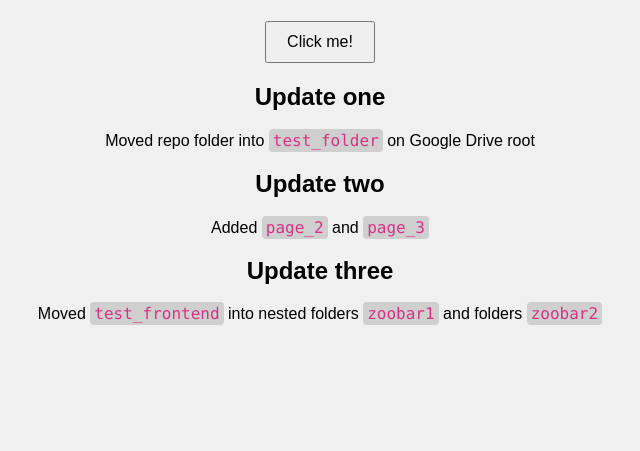
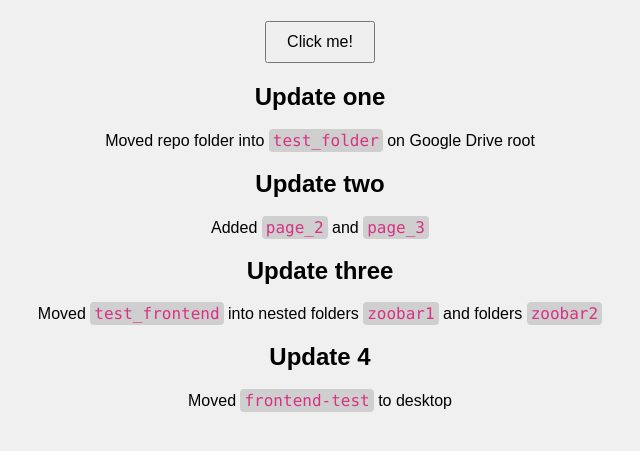
Before and after one commit to emilykbrown/frontend-test, a plain HTML site: page index.html in a window 1280 px wide. Shown: the part 155-606 px from the top of the page, without its empty margins (320-960 px from the left). Drawn offline with Linux system fonts and the light colour scheme.

Commit message:
Update four worked

```diff
--- a/index.html
+++ b/index.html
@@ -23,6 +23,9 @@
     <h2>Update three</h2>
     <p>Moved <span class="code">test_frontend</span> into nested folders <span class="code">zoobar1</span> and folders <span class="code">zoobar2</span></p>
 
+    <h2>Update 4</h2>
+    <p>Moved <span class="code">frontend-test</span> to desktop</p>
+
 
     <script src="script.js"></script>
 </body>
```
